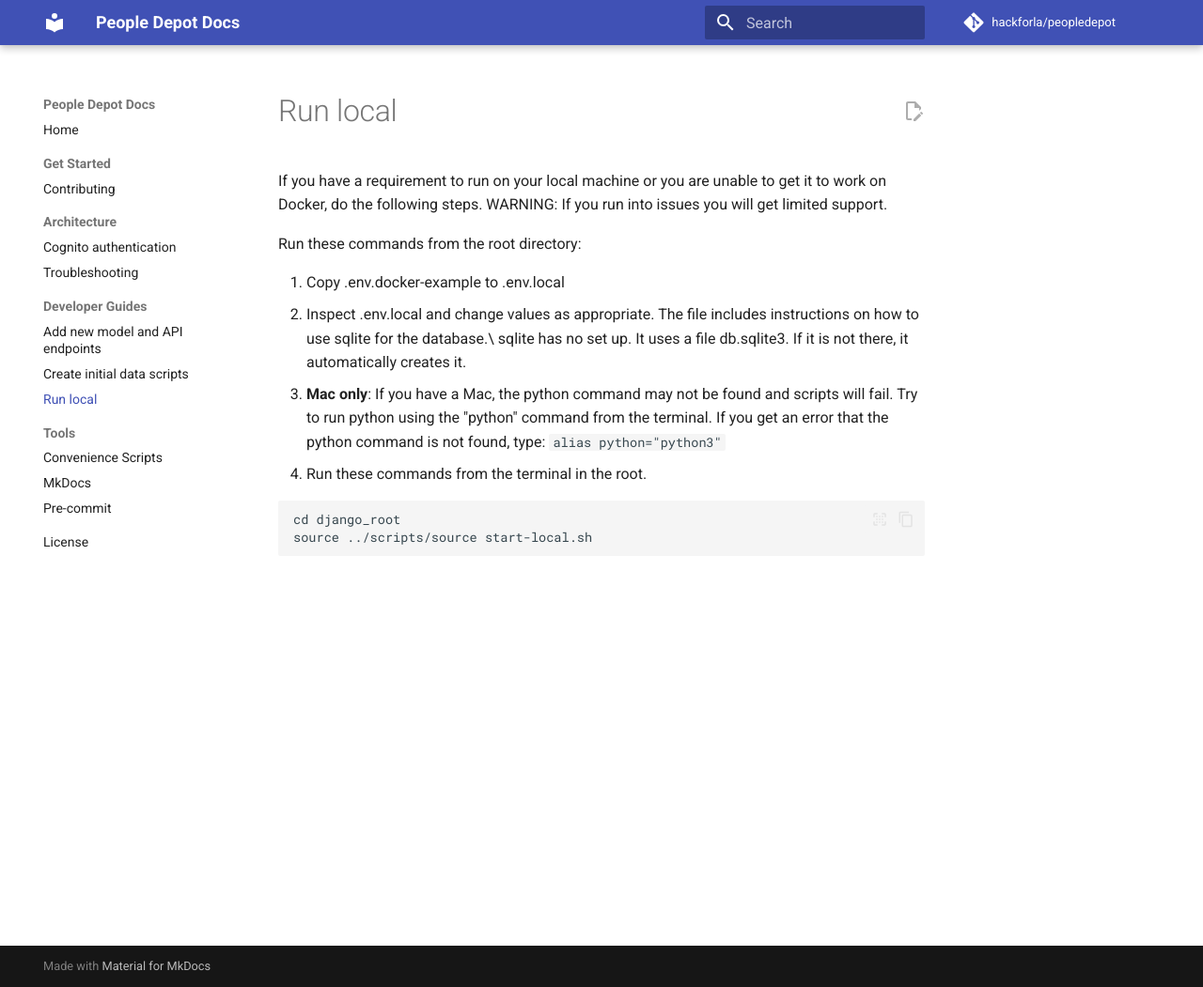
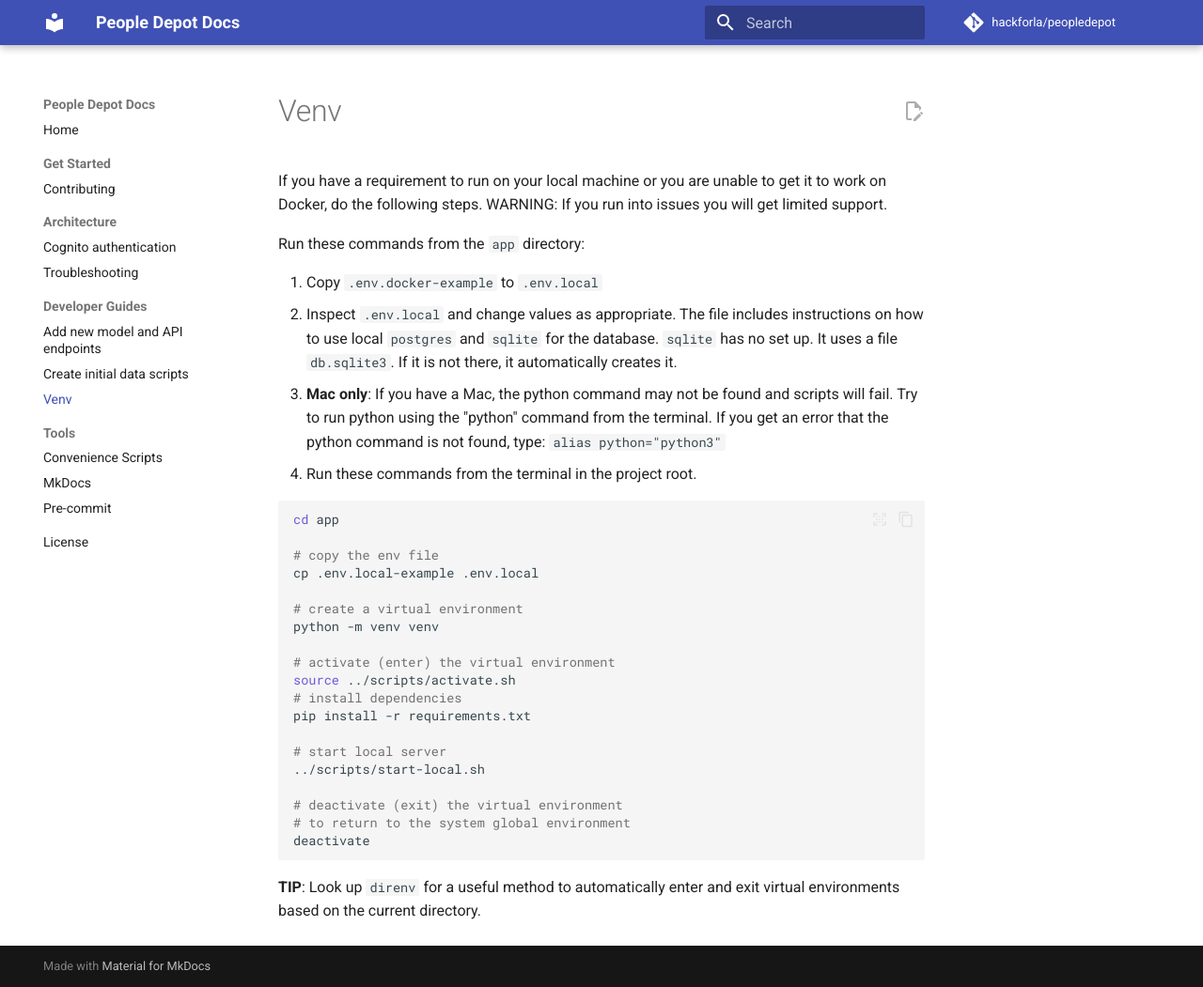
Before and after one commit to hackforla/peopledepot, an MkDocs documentation site: the page built from docs/how-to/run-local.md, in a window 1280 px wide and 1051 px high. Shown: the whole window at 94% size. Built offline with MkDocs 1.6.1 and Material for MkDocs 9.7.7, drawn with Linux system fonts in a browser that asks for light colours; comment, search, counter and statistics services are not loaded.

Commit message:
docs: update venv instructions with vital details

````diff
--- a/docs/how-to/run-local.md
+++ b/docs/how-to/run-local.md
@@ -1,16 +1,36 @@
+# Venv
+
 If you have a requirement to run on your local machine or you are unable to get it to work on
 Docker, do the following steps.  WARNING: If you run into issues you will get limited support.
 
-Run these commands from the root directory:
+Run these commands from the `app` directory:
 
-1. Copy .env.docker-example to .env.local
-1. Inspect .env.local and change values as appropriate.  The file includes instructions on how to use sqlite for the database.\
-    sqlite has no set up.  It uses a file db.sqlite3.  If it is not there, it automatically creates it.
+1. Copy `.env.docker-example` to `.env.local`
+1. Inspect `.env.local` and change values as appropriate.  The file includes instructions on how to use local `postgres` and  `sqlite` for the database. `sqlite` has no set up.  It uses a file `db.sqlite3`.  If it is not there, it automatically creates it.
 1. **Mac only**: If you have a Mac, the python command may not be found and scripts will fail.  Try to run python using the "python" command from the terminal.  If you get an error that the python command is
     not found, type: `alias python="python3"`
-1. Run these commands from the terminal in the root.
+1. Run these commands from the terminal in the project root.
 
+```bash
+cd app
+
+# copy the env file
+cp .env.local-example .env.local
+
+# create a virtual environment
+python -m venv venv
+
+# activate (enter) the virtual environment
+source ../scripts/activate.sh
+# install dependencies
+pip install -r requirements.txt
+
+# start local server
+../scripts/start-local.sh
+
+# deactivate (exit) the virtual environment
+# to return to the system global environment
+deactivate
 ```
-cd django_root
-source ../scripts/source start-local.sh
-```
+
+**TIP**: Look up `direnv` for a useful method to automatically enter and exit virtual environments based on the current directory.
````
